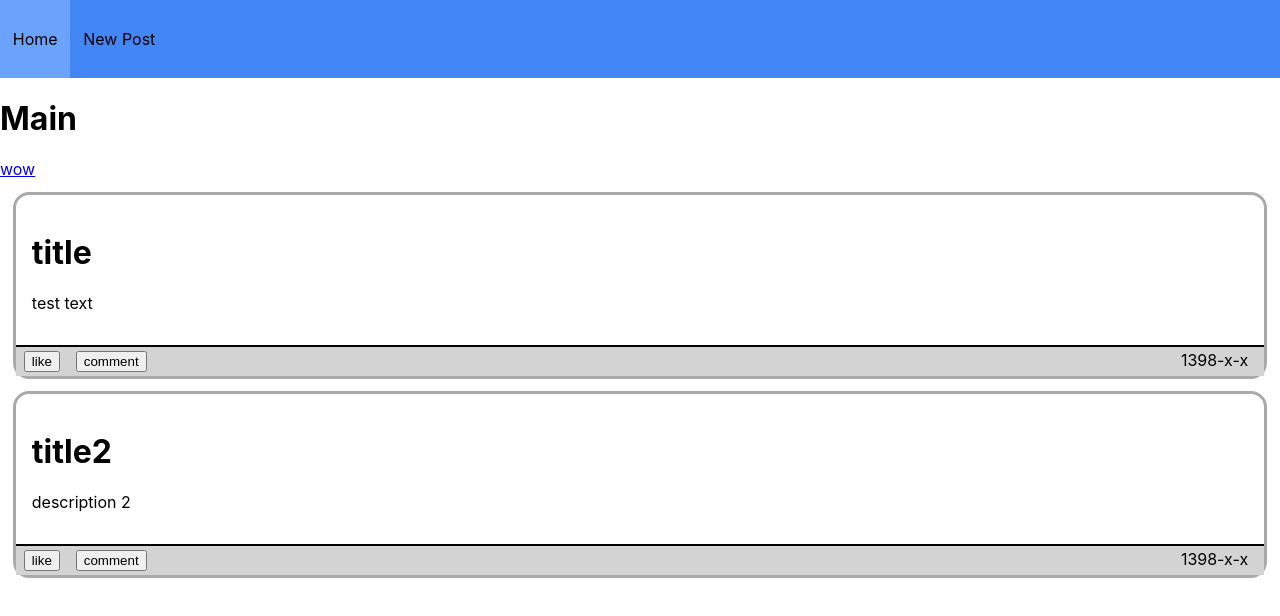
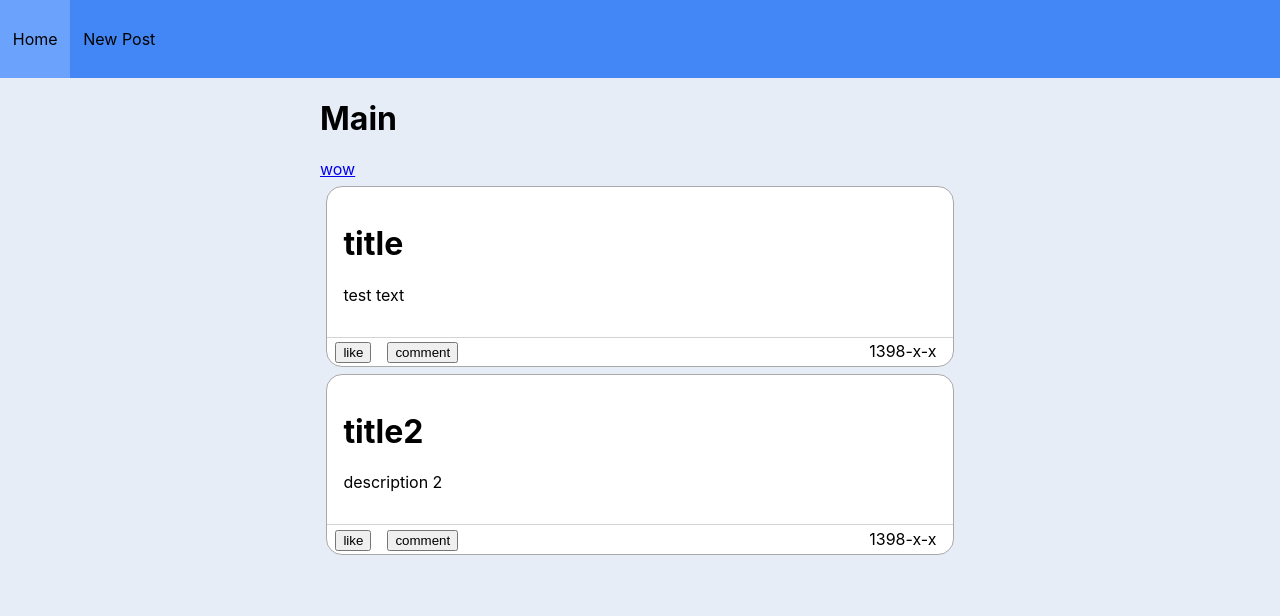
Before and after one commit to fshahinfar1/LongPollingService, a React (Create React App) app in the folder src/front/long-polling/: page / in a window 1280 px wide. Shown: the top 616 px of the page. Built offline with nearby package versions, Linux system fonts and the light colour scheme.

Commit message:
Improve feed component style

```diff
--- a/src/front/long-polling/src/App.css
+++ b/src/front/long-polling/src/App.css
@@ -1,4 +1,5 @@
 body {
+	background-color: #e6edf7;
 }
 
 /*form*/
@@ -83,9 +84,10 @@ body {
 
 /*feed*/
 .feed-container {
-	border: 3px solid darkgray;
+	border: 1px solid darkgray;
 	border-radius: 1em;
 	margin: 1%;
+	background-color: white;
 }
 
 .feed-content {
@@ -95,8 +97,7 @@ body {
 .feed-footer {
 	width: 100%;
 	height: 100%;
-	border-top: 2px solid black;
-	background-color: lightgray;
+	border-top: 1px solid lightgray;
 }
 
 .feed-date {
@@ -108,3 +109,13 @@ body {
 	margin-top: 0.2em;
 
 }
+
+/*feeds*/
+main {
+	position: relative;
+	left: 50%;
+	top: 0;
+	transform: translate(-50%, 0);
+	width: 50%;
+
+}
--- a/src/front/long-polling/src/App.js
+++ b/src/front/long-polling/src/App.js
@@ -47,13 +47,14 @@ function App() {
 						description={obj.description}
 					/>
 	});
+
   return (
 		<div>
 			<NavBar/>
 			<main>
 				<h1>Main</h1>
 				<Link to="/new-feed">wow</Link>
-				<div>
+				<div className="feeds-container">
 					{feed_objs}
 				</div>
 			</main>
```
